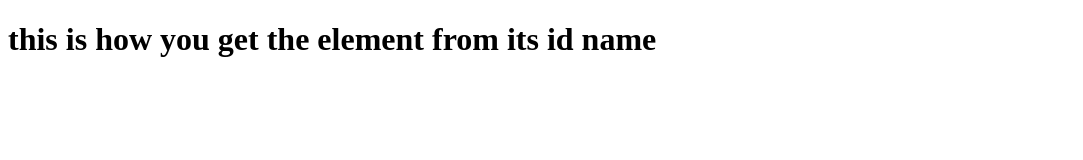
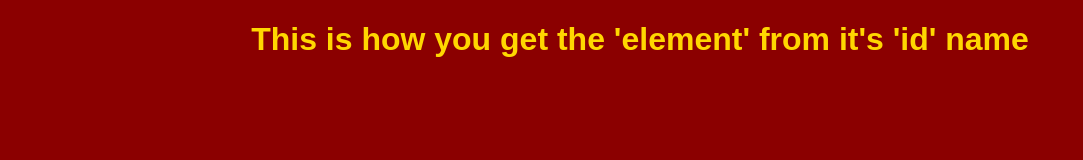
Before and after one commit to Andrewmasih/JS-DOM-Elements-2---selecting-elements.-get.ElementsById-, a plain HTML site: page index.html in a window 1280 px wide. Shown: the whole page, without its empty margins (0-1083 px from the left). Drawn offline with Linux system fonts and the light colour scheme.

Commit message:
added ccs

```diff
--- a/index.html
+++ b/index.html
@@ -7,7 +7,7 @@
     <link href="style.css" rel="stylesheet" type="text/css" />
   </head>
    <body>
-      <h1 id = "main-heading">this is how you get the element from its id name</h1>
+      <h1 id = "main-heading"> This is how you get the 'element' from it's 'id' name</h1>
     <script src="script.js"></script>
   </body>
 </html>
--- a/style.css
+++ b/style.css
@@ -0,0 +1,9 @@
+body {
+  background-color: darkred;
+  color: gold;
+}
+
+h1 {
+  font-family: sans-serif;
+  text-align: center;
+}
```
